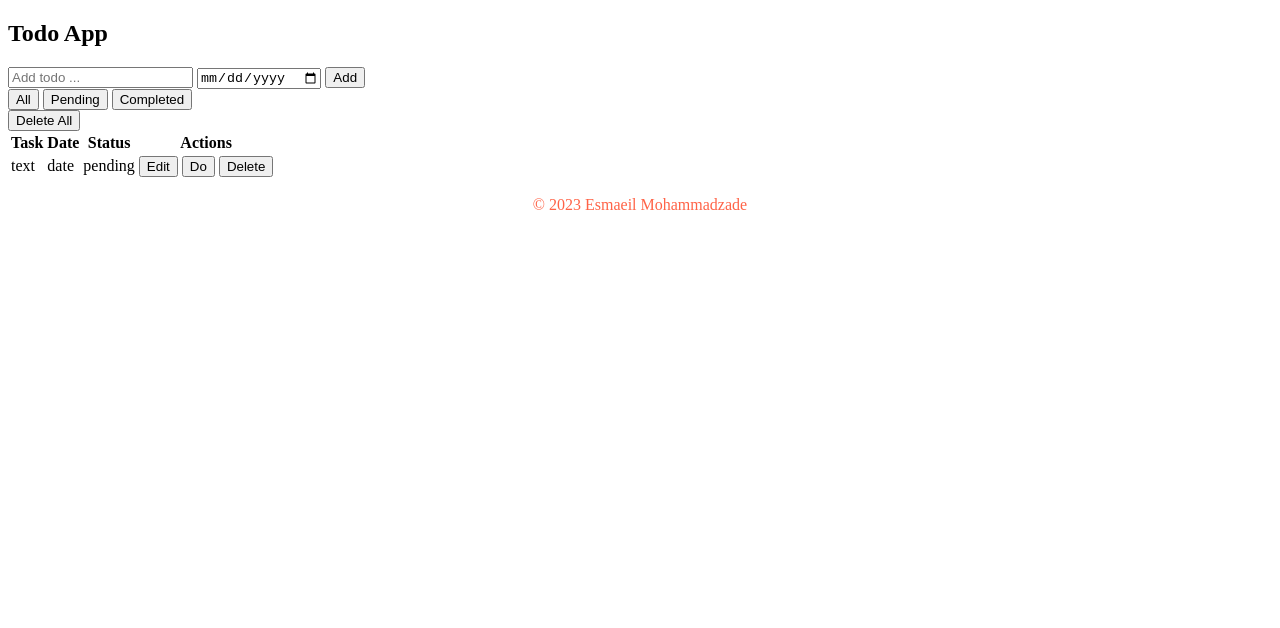
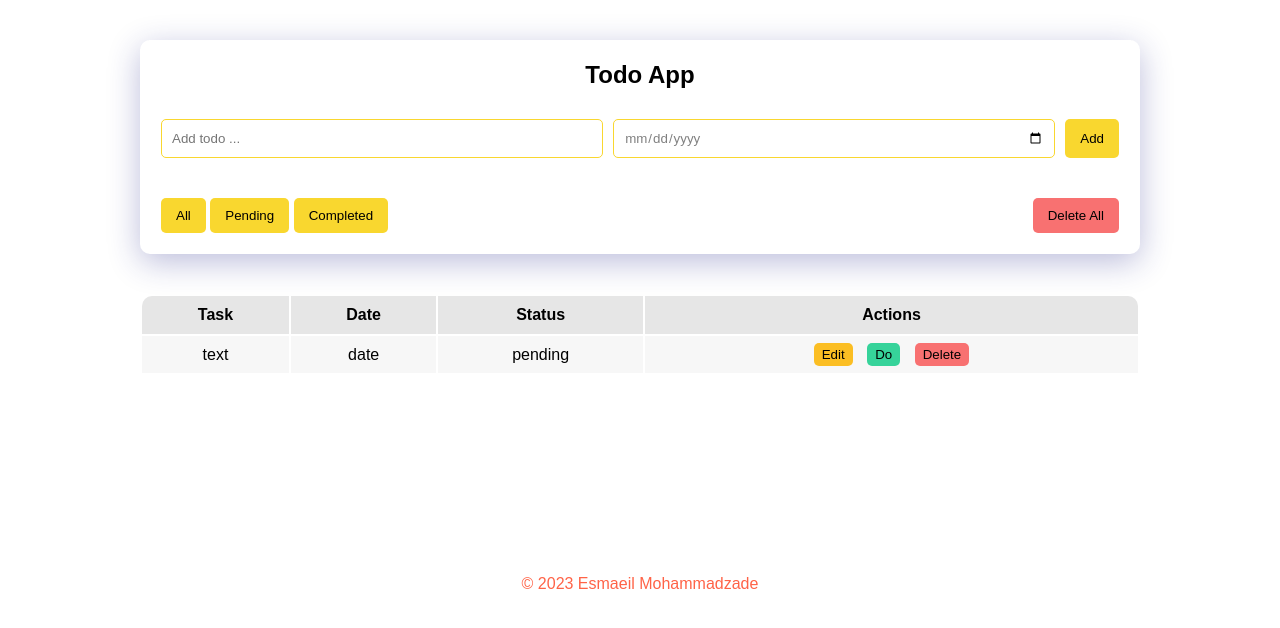
Before and after one commit to simmer129/js-learn, a plain HTML site: page Todo-App/index.html in a window 1280 px wide. Drawn offline with Linux system fonts and the light colour scheme.

Commit message:
add style

```diff
--- a/Todo-App/css/style.css
+++ b/Todo-App/css/style.css
@@ -0,0 +1,122 @@
+:root {
+  --color-primary: #f9d72f;
+  --color-backgrund: #e6e6e6;
+  --color-task: #f7f7f7;
+  --color-success: #36d39a;
+  --color-warning: #fbbe23;
+  --color-error: #f87171;
+}
+
+* {
+  padding: 0;
+  margin: 0;
+  box-sizing: border-box;
+  font-family: Arial, Helvetica, sans-serif;
+}
+
+body {
+  max-width: 1000px;
+  margin: auto;
+}
+
+.container {
+  width: 100%;
+  margin: 40px auto 40px;
+  padding: 20px;
+  display: flex;
+  flex-direction: column;
+  align-items: center;
+  box-shadow: 0 8px 32px 0 rgba(32, 38, 135, 0.3);
+  border-radius: 10px;
+  border: 1px solid rgba(255, 255, 255, 0.18);
+}
+
+h2 {
+  font-size: 1.5rem;
+  margin-bottom: 30px;
+}
+
+.input-section {
+  width: 100%;
+  display: flex;
+  justify-content: space-between;
+  margin-bottom: 40px;
+}
+
+.input-section input {
+  margin-right: 10px;
+  width: 100%;
+  border: var(--color-primary) 1px solid;
+  border-radius: 5px;
+  padding: 10px;
+  color: grey;
+}
+
+.input-section input:focus {
+  outline: none;
+  border-width: 2px;
+}
+
+button {
+  background-color: var(--color-primary);
+  border: none;
+  cursor: pointer;
+  padding: 10px 15px;
+  border-radius: 5px;
+}
+button:hover {
+  opacity: 0.8;
+}
+
+.todos-oprator {
+  width: 100%;
+  display: flex;
+  justify-content: space-between;
+}
+
+#delete-all-button {
+  background-color: var(--color-error);
+}
+
+table {
+  width: 100%;
+}
+
+thead {
+  background-color: var(--color-backgrund);
+}
+
+thead th {
+  padding: 10px;
+}
+
+thead th:first-child {
+  border-top-left-radius: 10px;
+}
+
+thead th:last-child {
+  border-top-right-radius: 10px;
+}
+
+tbody td {
+    background-color: var(--color-task);
+    padding: 5px 10px;
+    text-align: center;
+}
+
+tbody td button {
+    padding: 4px 8px;
+    margin: 2px 5px;
+}
+
+tbody td button:nth-child(1) {
+    background-color: var(--color-warning);
+}
+
+tbody td button:nth-child(2) {
+    background-color: var(--color-success);
+}
+
+tbody td button:nth-child(3) {
+    background-color: var(--color-error);
+}
--- a/Todo-App/index.html
+++ b/Todo-App/index.html
@@ -16,11 +16,13 @@
       </div>
 
       <div class="todos-oprator">
-        <button class="filter-todos">All</button>
-        <button class="filter-todos">Pending</button>
-        <button class="filter-todos">Completed</button>
+        <div>
+          <button class="filter-todos">All</button>
+          <button class="filter-todos">Pending</button>
+          <button class="filter-todos">Completed</button>
+        </div>
+        <button id="delete-all-button">Delete All</button>
       </div>
-      <button>Delete All</button>
     </div>
     <div class="table">
       <table>
@@ -47,7 +49,7 @@
       </table>
     </div>
     <footer>
-      <p style="text-align: center; color: tomato">
+      <p style="text-align: center; color: tomato; margin-top: 20%">
         &copy; 2023 Esmaeil Mohammadzade
       </p>
     </footer>
```
